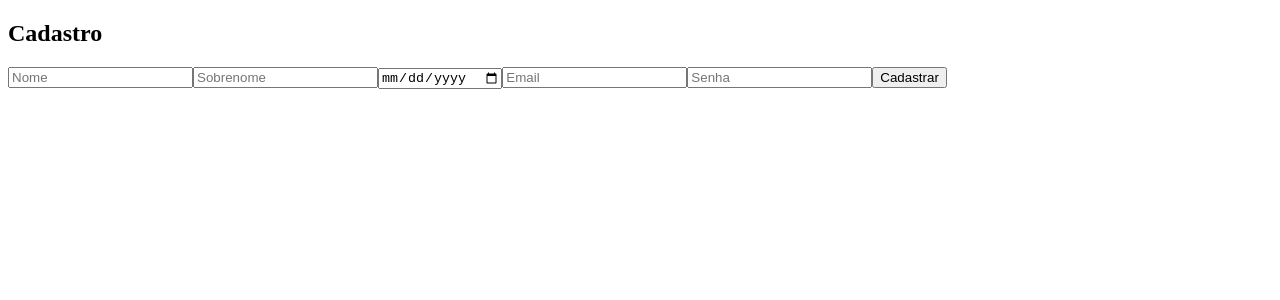
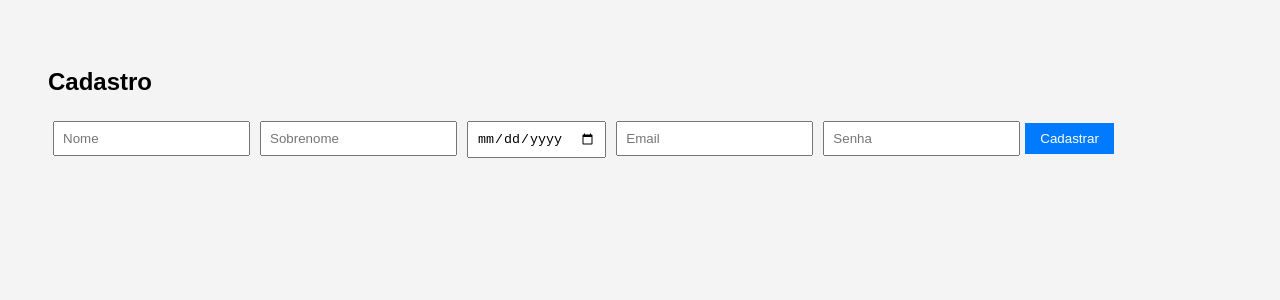
Before and after one commit to Medeiros281213/Trabalho-react, a React (Create React App) app: page / in a window 1280 px wide. Shown: the top 300 px of the page. Built offline with nearby package versions, Linux system fonts and the light colour scheme; the HTML template or start-up script is replaced by a standard one.

Commit message:
fix css import

```diff
--- a/src/App.js
+++ b/src/App.js
@@ -1,2 +1,6 @@
+import "./styles.css";
 import AppRoutes from "./routes/Routes";
-export default function App(){ return <AppRoutes/>;}
+
+export default function App() {
+  return <AppRoutes />;
+}
--- /dev/null
+++ b/src/styles.css
@@ -0,0 +1,27 @@
+body {
+  font-family: Arial, sans-serif;
+  background: #f4f4f4;
+  padding: 40px;
+}
+
+.container {
+  background: white;
+  padding: 20px;
+  border-radius: 10px;
+  max-width: 600px;
+  margin: auto;
+  box-shadow: 0 0 10px rgba(0,0,0,0.1);
+}
+
+input {
+  margin: 5px;
+  padding: 8px;
+}
+
+button {
+  padding: 8px 15px;
+  background: #007bff;
+  color: white;
+  border: none;
+  cursor: pointer;
+}
```
